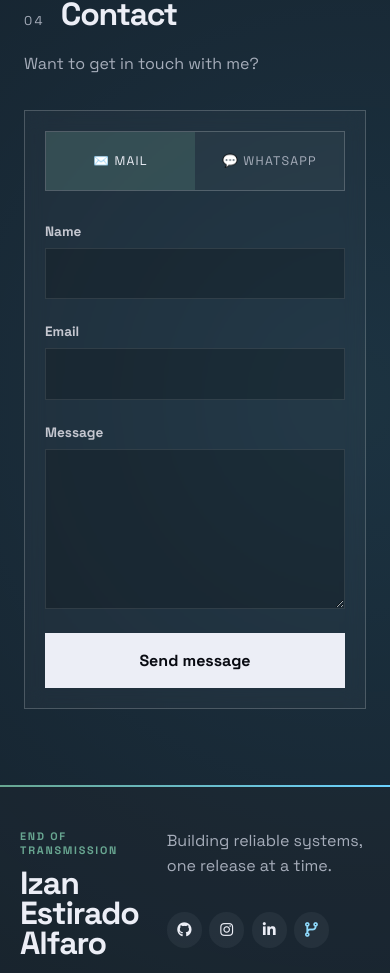
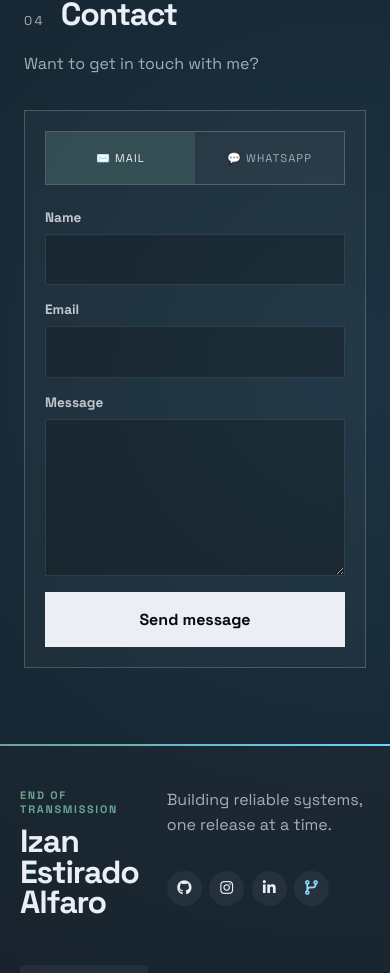
Before and after one commit to AstroIzan/izanestirado-portfolio, an Angular app in the folder client/: page / in a window 390 px wide. Shown: the part 3496-4469 px from the top of the page. Built offline with nearby package versions, Linux system fonts and the light colour scheme.

Commit message:
feat(contact): optimize responsive form layout

```diff
--- a/client/src/app/features/global/contact/contact.component.scss
+++ b/client/src/app/features/global/contact/contact.component.scss
@@ -1,7 +1,9 @@
 :host {
   display: block;
   position: relative;
-  max-width: 70%;
+  width: min(100%, 960px);
+  max-width: none;
+  margin-inline: auto;
   border-top: 0;
 }
 
@@ -10,7 +12,7 @@
   position: absolute;
   top: 0;
   left: 50%;
-  width: 70%;
+  width: 100%;
   height: 1px;
   transform: translateX(-50%);
   background: color-mix(in srgb, var(--line) 70%, transparent);
@@ -20,8 +22,8 @@
   display: flex;
   align-items: baseline;
   gap: 1rem;
-  max-width: 65%;
-  margin: 0 auto 1rem;
+  max-width: none;
+  margin: 0 0 1rem;
 }
 
 .section-title span {
@@ -37,18 +39,24 @@
 }
 
 .contact-intro {
-  width: 65%;
-  margin: 0 auto 2rem;
+  max-width: 58ch;
+  margin: 0 0 2rem;
   line-height: 1.75;
   color: var(--muted);
 }
 
 .contact-form {
-	padding: 2rem;
+  padding: clamp(1.5rem, 3vw, 2.5rem);
 	border: 1px solid var(--line);
 	border-radius: 0;
 	background: color-mix(in srgb, var(--panel-bg) 100%, transparent);
 	backdrop-filter: blur(10px);
+}
+
+form {
+  display: grid;
+  grid-template-columns: repeat(2, minmax(0, 1fr));
+  gap: 1.25rem;
 }
 
 .contact-methods {
@@ -103,7 +111,11 @@
   display: flex;
   flex-direction: column;
   gap: 0.5rem;
-  margin-bottom: 1.5rem;
+  margin-bottom: 0;
+}
+
+.field:has(textarea) {
+  grid-column: 1 / -1;
 }
 
 .field label {
@@ -159,6 +171,7 @@ small {
 }
 
 form > button {
+  grid-column: 1 / -1;
   width: 100%;
   padding: 1rem;
   border: 1px solid var(--text);
@@ -201,13 +214,23 @@ form > button:disabled {
   overflow: hidden;
 }
 
-@media (max-width: 600px) {
+@media (max-width: 1100px) {
   :host {
-    max-width: 100%;
+    width: min(100%, 760px);
   }
 
   :host::before {
-    width: 85%;
+    width: 100%;
+  }
+
+  .contact-form {
+    padding: 1.5rem;
+  }
+}
+
+@media (max-width: 700px) {
+  :host {
+    width: 100%;
   }
 
   .section-title,
@@ -221,7 +244,30 @@ form > button:disabled {
     padding: 1.25rem;
   }
 
+  form {
+    grid-template-columns: 1fr;
+    gap: 1rem;
+  }
+
+  .field:has(textarea) {
+    grid-column: auto;
+  }
+
   .contact-methods {
-    grid-template-columns: repeat(2, 1fr);
+    min-height: 52px;
+    margin-bottom: 1.5rem;
+  }
+
+  .contact-methods button {
+    min-height: 52px;
+    font-size: 0.7rem;
+  }
+
+  textarea {
+    min-height: 130px;
+  }
+
+  form > button {
+    min-height: 52px;
   }
 }
```
